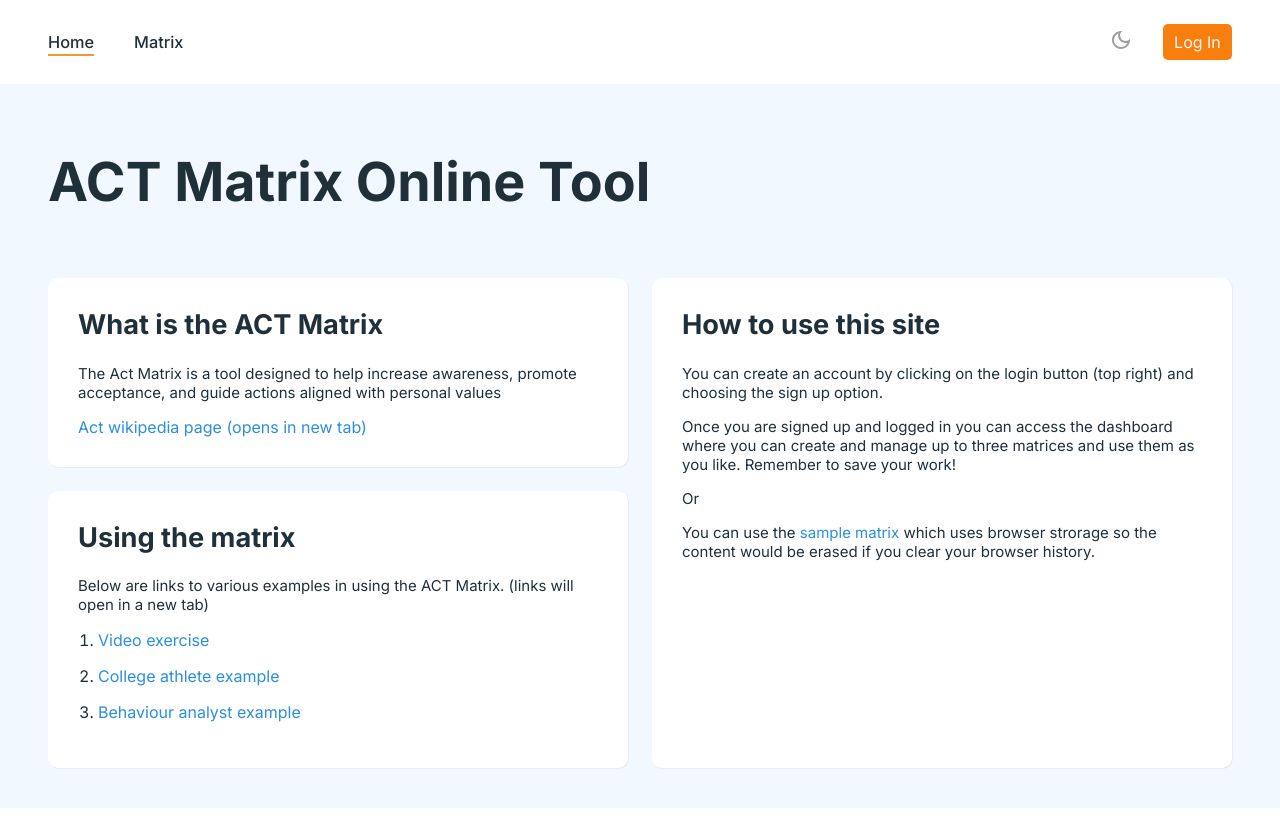
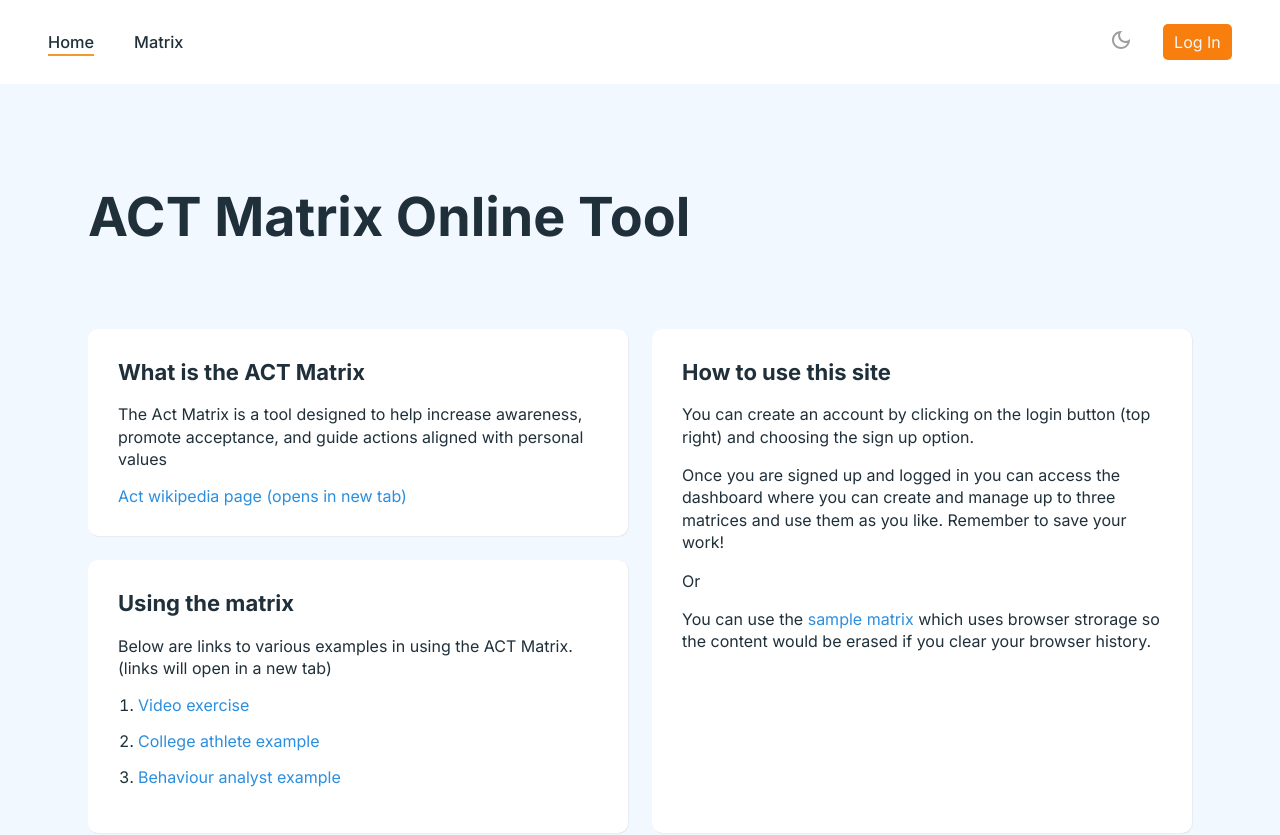
Before and after one commit to MauritzLM/act-matrix, a React (Vite) app: page / in a window 1280 px wide. Shown: the top 835 px of the page. Built offline with nearby package versions, Linux system fonts and the light colour scheme; no server answers; what @tiptap/extension-color would draw is missing.

Commit message:
updated typography and layout

```diff
--- a/src/App.scss
+++ b/src/App.scss
@@ -17,19 +17,20 @@
                 box-shadow: .6px .6px .8px var(--boxShadowColor);
 
                 h2 {
-                    font-size: 1.7rem;
+                    font-size: 22px;
                     margin-top: 0;
                 }
 
                 p {
-                    font-size: 15px;
+                    font-size: 16px;
+                    line-height: 1.4;
                 }
 
             }
         }
 
         h1 {
-            margin: 40px 0;
+            margin: 60px 0;
         }
 
 
@@ -50,8 +51,8 @@
         .description-text {
             padding: 0 3em;
 
-            h1 {
-                margin: 1.2em 0;
+            .section-wrapper {
+                margin-top: 80px;
             }
         }
     }
@@ -59,8 +60,10 @@
 
 @media screen and (min-width: 800px) {
     #main {
+        margin: 40px 0;
+
         .description-text {
-
+            max-width: 1200px;
 
             .section-wrapper {
                 grid-template-areas: "section1 section2"
```
